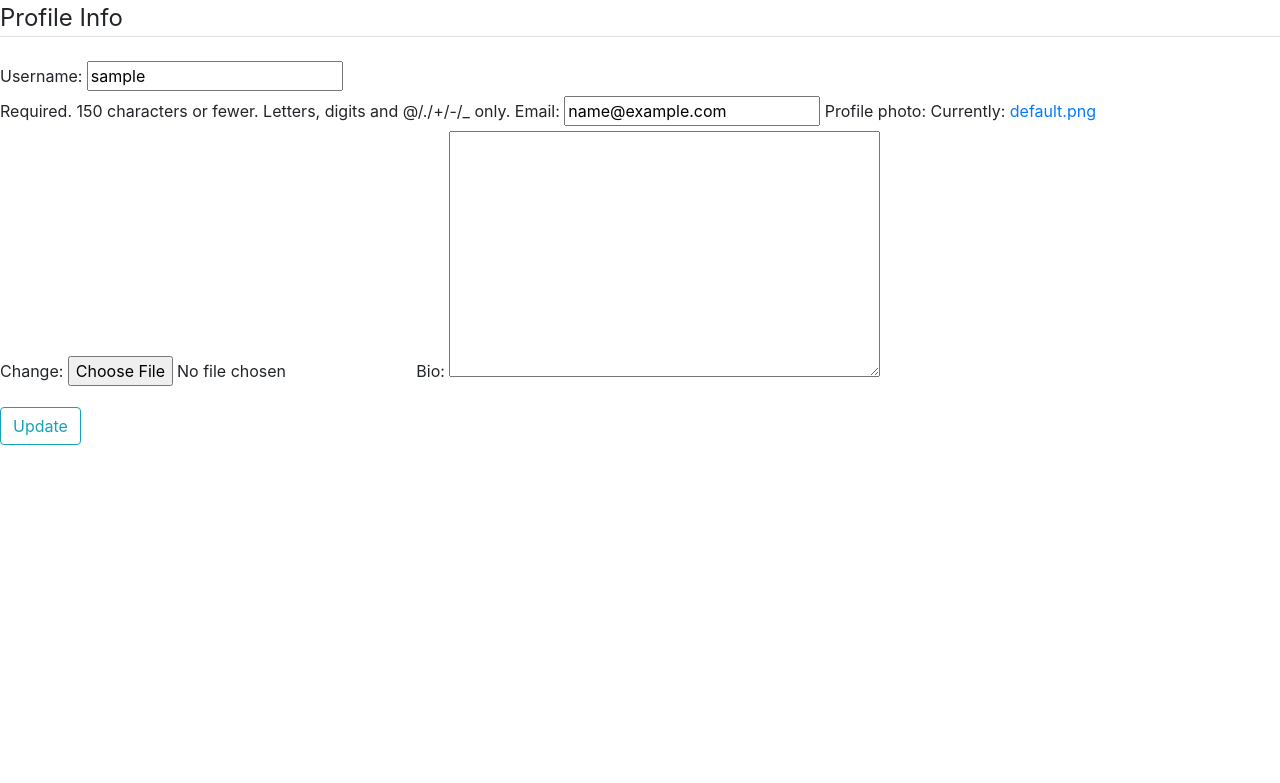
After one commit to NyawiraWachira/Insta-Clone, a Django app: page /update/ in a window 1280 px wide. The commit adds this page. Shown: the top 783 px of the page. Run offline with Django 4.2, Linux system fonts and the light colour scheme; the visitor is signed in with stand-in values (Sample User, id 1); some libraries are stand-ins or nearby versions.

Commit message:
Added functionality for updating user profile.

```diff
--- a/insta/models.py
+++ b/insta/models.py
@@ -1,6 +1,6 @@
 from django.db import models
 from django.contrib.auth.models import User
-# from PIL import Image
+from PIL import Image
 
 # Create your models here.
 
@@ -12,3 +12,38 @@ class Profile(models.Model):
 
     def __str__(self):
         return f'{self.user.username} Profile'
+
+    def save(self, *args, **kwargs):
+        super().save(*args, **kwargs)
+
+        # img = Image.open(self.image.path)
+
+        # if img.height > 300 or img.width > 300:
+        #     output_size = (300, 300)
+        #     img.thumbnail(output_size)
+        #     img.save(self.image.path)
+
+
+# class Image(models.Model):
+#     image = models.ImageField(null=False, blank=False)
+#     image_name = models.CharField(max_length =30)
+#     image_caption = models.TextField()
+#     profile = models.ForeignKey(Profile, null=True, blank=True, on_delete=models.CASCADE)
+#     post_date = models.DateTimeField(auto_now_add=True)
+    # likes=
+    # comments=
+
+
+
+    # def __str__(self):
+    #     return self.image_name
+
+# def create_profile(sender, instance, created, **kwargs):
+    #     if created:
+    #         Profile.objects.create(user=instance)
+
+    # def save_profile(sender, instance, **kwargs):
+    #     instance.profile.save()
+
+    # def save(self):
+    #     super().save()
--- a/insta/templates/profile.html
+++ b/insta/templates/profile.html
@@ -39,7 +39,7 @@
             </div>
           </div>
         </div><br>
-        <button type="button" class="btn btn-outline-info">Edit Profile</button>
+        <a href="{% url 'update' %}"><button type="button" class="btn btn-outline-info">Edit Profile</button></a>
   </div>
 {% endblock content %}
 
--- /dev/null
+++ b/insta/templates/update.html
@@ -0,0 +1,22 @@
+<html>
+
+<head>
+	<title>Login</title>
+	<link rel="stylesheet" href="https://stackpath.bootstrapcdn.com/bootstrap/4.1.3/css/bootstrap.min.css" integrity="sha384-MCw98/SFnGE8fJT3GXwEOngsV7Zt27NXFoaoApmYm81iuXoPkFOJwJ8ERdknLPMO" crossorigin="anonymous">
+	<script src="https://ajax.googleapis.com/ajax/libs/jquery/3.3.1/jquery.min.js"></script>
+	<link rel="stylesheet" href="https://use.fontawesome.com/releases/v5.6.1/css/all.css" integrity="sha384-gfdkjb5BdAXd+lj+gudLWI+BXq4IuLW5IT+brZEZsLFm++aCMlF1V92rMkPaX4PP" crossorigin="anonymous">
+
+</head>
+<body>
+	<form method="POST" enctype="multipart/form-data">
+        {% csrf_token %}
+        <fieldset class="form-group">
+            <legend class="border-bottom mb-4">Profile Info</legend>
+            {{ u_form }}
+            {{ p_form}}
+        </fieldset>
+        <div class="form-group">
+            <button class="btn btn-outline-info" type="submit">Update</button>
+        </div>
+    </form>
+  </div>
--- a/insta/urls.py
+++ b/insta/urls.py
@@ -8,6 +8,7 @@ urlpatterns=[
     path('login/',views.loginUser, name='login'),
     path('logout/',views.logoutUser, name='logout'),
     path('profile/',views.profile, name='profile'),
+    path('update/',views.update, name='update'),
 ]
 
 if settings.DEBUG:
--- a/insta/views.py
+++ b/insta/views.py
@@ -10,16 +10,21 @@ from .forms import UserUpdateForm, ProfileUpdateForm
 
 @login_required
 def profile(request):
+
+    return render(request, 'profile.html')
+
+@login_required
+def update(request):
     if request.method == 'POST':
-        u_form = UserUpdateForm(request.POST, instance=request.user)
-        p_form = ProfileUpdateForm(request.POST,
-                                   request.FILES,
-                                   instance=request.user.profile)
-        if u_form.is_valid() and p_form.is_valid():
-            u_form.save()
-            p_form.save()
-            messages.success(request, f'Your account has been updated!')
-            return redirect('profile')
+            u_form = UserUpdateForm(request.POST, instance=request.user)
+            p_form = ProfileUpdateForm(request.POST,
+                                    request.FILES,
+                                    instance=request.user.profile)
+            if u_form.is_valid() and p_form.is_valid():
+                u_form.save()
+                p_form.save()
+                messages.success(request, f'Your account has been updated!')
+                return redirect('profile')
 
     else:
         u_form = UserUpdateForm(instance=request.user)
@@ -29,9 +34,7 @@ def profile(request):
         'u_form': u_form,
         'p_form': p_form
     }
-
-    return render(request, 'profile.html', context)
-
+    return render(request, 'update.html', context)
 
 def register(request):
     if request.user.is_authenticated:
@@ -74,26 +77,3 @@ def logoutUser(request):
     logout(request)
 
     return redirect('login')
-
-# def profile(request):
-#     if request.method == 'POST':
-#         u_form = UserUpdateForm(request.POST, instance=request.user)
-#         p_form = ProfileUpdateForm(request.POST,
-#                                    request.FILES,
-#                                    instance=request.user.profile)
-#         if u_form.is_valid() and p_form.is_valid():
-#             u_form.save()
-#             p_form.save()
-#             messages.success(request, f'Your account has been updated!')
-#             return redirect('profile')
-
-#     else:
-#         u_form = UserUpdateForm(instance=request.user)
-#         p_form = ProfileUpdateForm(instance=request.user.profile)
-
-#     context = {
-#         'u_form': u_form,
-#         'p_form': p_form
-#     }
-
-#     return render(request, 'users/profile.html', context)
```
